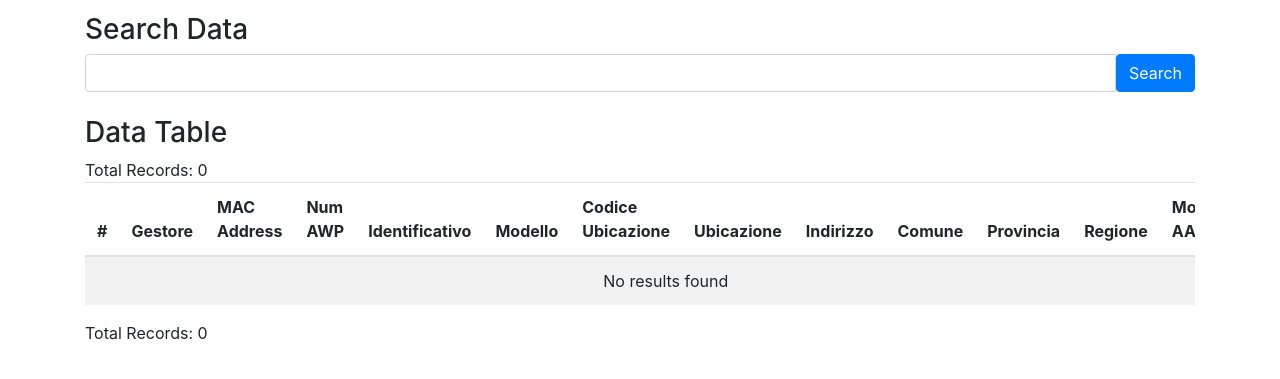
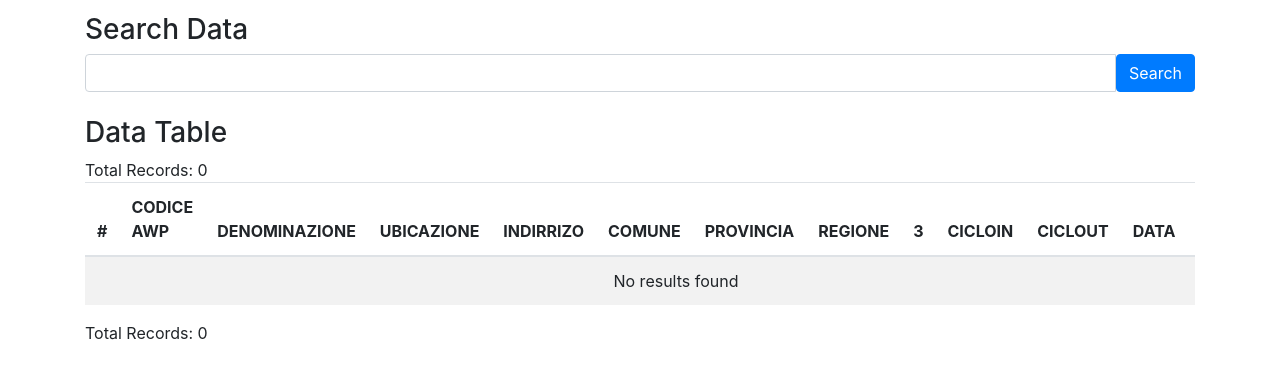
Before and after one commit to miroshar-success/csv-import-to-MySQL, a PHP site: page /index.php in a window 1280 px wide. Shown: the part 139-518 px from the top of the page. Run offline with PHP 8.4, Linux system fonts and the light colour scheme; the visitor is signed in with stand-in values (Sample User, id 1); data that the repository does not hold is empty; some libraries are stand-ins or nearby versions.

Commit message:
datatable-change

```diff
--- a/index.php
+++ b/index.php
@@ -96,6 +96,22 @@ if(isset($_POST['submit'])){
                     ]
                 ]
             ],
+            // [
+            //     "db" => [
+            //         "table" => 'lotto',
+            //         "columns" => [
+            //             "codice_awp"
+            //         ],
+            //     ],
+            //     "sheet" => [
+            //         "index" => 3,
+            //         "start_row" => 216,
+            //         "start_col" => "A",
+            //         "columns" => [
+            //             0
+            //         ]
+            //     ]
+            // ],
             [
                 "db" => [
                     "table" => 'provincia',
@@ -211,7 +227,7 @@ $search = isset($_GET['search']) ? $_GET['search'] : '';
 // Check if search is performed
 if ($search !== '') {
     // Perform search query
-    $sql = "SELECT * FROM indirrizzi WHERE gestore LIKE '%$search%' OR mac_address LIKE '%$search%' OR num_awp LIKE '%$search%' OR identificativo LIKE '%$search%' OR modello LIKE '%$search%' OR codiceUbicazione LIKE '%$search%' OR ubicazione LIKE '%$search%' OR indirizzo LIKE '%$search%' OR comune LIKE '%$search%' OR provincia LIKE '%$search%' OR regione LIKE '%$search%' OR modelloAAMS LIKE '%$search%'";
+    $sql = "SELECT * FROM lotto WHERE codice_awp LIKE '%$search%' OR denominazione LIKE '%$search%' OR ubicazione LIKE '%$search%' OR indirrizo LIKE '%$search%' OR comune LIKE '%$search%' OR provincia LIKE '%$search%' OR regione LIKE '%$search%' OR 3 LIKE '%$search%' OR cicloin LIKE '%$search%' OR ciclout LIKE '%$search%' OR data LIKE '%$search%' OR sopra LIKE '%$search%' OR vincita LIKE '%$search%' OR manca LIKE '%$search%' OR ciclo LIKE '%$search%' OR % LIKE '%$search%' OR totin LIKE '%$search%' OR totout LIKE '%$search%' OR fineciclo LIKE '%$search%' OR ncicli LIKE '%$search%'";
     $result = $conn->query($sql);
     $total_records = $result->num_rows;
 
@@ -224,12 +240,12 @@ if ($search !== '') {
 
     $offset = ($current_page - 1) * $records_per_page;
 
-    $sql = "SELECT * FROM indirrizzi WHERE gestore LIKE '%$search%' OR mac_address LIKE '%$search%' OR num_awp LIKE '%$search%' OR identificativo LIKE '%$search%' OR modello LIKE '%$search%' OR codiceUbicazione LIKE '%$search%' OR ubicazione LIKE '%$search%' OR indirizzo LIKE '%$search%' OR comune LIKE '%$search%' OR provincia LIKE '%$search%' OR regione LIKE '%$search%' OR modelloAAMS LIKE '%$search%' LIMIT $offset, $records_per_page";
+    $sql = "SELECT * FROM lotto WHERE codice_awp LIKE '%$search%' OR denominazione LIKE '%$search%' OR ubicazione LIKE '%$search%' OR indirrizo LIKE '%$search%' OR comune LIKE '%$search%' OR provincia LIKE '%$search%' OR regione LIKE '%$search%' OR 3 LIKE '%$search%' OR cicloin LIKE '%$search%' OR ciclout LIKE '%$search%' OR data LIKE '%$search%' OR sopra LIKE '%$search%' OR vincita LIKE '%$search%' OR manca LIKE '%$search%' OR ciclo LIKE '%$search%' OR % LIKE '%$search%' OR totin LIKE '%$search%' OR totout LIKE '%$search%' OR fineciclo LIKE '%$search%' OR ncicli LIKE '%$search%' LIMIT $offset, $records_per_page";
     $result1 = $conn->query($sql);
 } else {
     // Load initial data without search
     $records_per_page = 10;
-    $sql = "SELECT * FROM indirrizzi";
+    $sql = "SELECT * FROM lotto";
     $result = $conn->query($sql);
     $total_records = $result->num_rows;
     $total_pages = ceil($total_records / $records_per_page);
@@ -240,7 +256,7 @@ if ($search !== '') {
 
     $offset = ($current_page - 1) * $records_per_page;
 
-    $sql = "SELECT * FROM indirrizzi LIMIT $offset, $records_per_page";
+    $sql = "SELECT * FROM lotto LIMIT $offset, $records_per_page";
     $result1 = $conn->query($sql);
 }
 ?>
@@ -352,18 +368,26 @@ if ($search !== '') {
                     <thead>
                         <tr>
                             <th>#</th>
-                            <th>Gestore</th>
-                            <th>MAC Address</th>
-                            <th>Num AWP</th>
-                            <th>Identificativo</th>
-                            <th>Modello</th>
-                            <th>Codice Ubicazione</th>
-                            <th>Ubicazione</th>
-                            <th>Indirizzo</th>
-                            <th>Comune</th>
-                            <th>Provincia</th>
-                            <th>Regione</th>
-                            <th>Modello AAMS</th>
+                            <th>CODICE AWP</th>
+                            <th>DENOMINAZIONE</th>
+                            <th>UBICAZIONE</th>
+                            <th>INDIRRIZO</th>
+                            <th>COMUNE</th>
+                            <th>PROVINCIA</th>
+                            <th>REGIONE</th>
+                            <th>3</th>
+                            <th>CICLOIN</th>
+                            <th>CICLOUT</th>
+                            <th>DATA</th>
+                            <th>SOPRA</th>
+                            <th>VINCITA</th>
+                            <th>MANCA</th>
+                            <th>CICLO</th>
+                            <th>%</th>
+                            <th>TOTIN</th>
+                            <th>TOTOUT</th>
+                            <th>FINECICLO</th>
+                            <th>NCICLI</th>
                         </tr>
                     </thead>
                     <tbody>
@@ -372,18 +396,27 @@ if ($search !== '') {
                             <?php while ($row = $result1->fetch_assoc()): ?>
                                 <tr>
                                     <td><?php echo $index++; ?></td>
-                                    <td><?php echo $row['gestore']; ?></td>
-                                    <td><?php echo $row['mac_address']; ?></td>
-                                    <td><?php echo $row['num_awp']; ?></td>
-                                    <td><?php echo $row['identificativo']; ?></td>
-                                    <td><?php echo $row['modello']; ?></td>
-                                    <td><?php echo $row['codiceUbicazione']; ?></td>
+                                    <td><?php echo $row['codice_awp']; ?></td>
+                                    <td><?php echo $row['denominazione']; ?></td>
                                     <td><?php echo $row['ubicazione']; ?></td>
-                                    <td><?php echo $row['indirizzo']; ?></td>
+                                    <td><?php echo $row['indirrizo']; ?></td>
                                     <td><?php echo $row['comune']; ?></td>
                                     <td><?php echo $row['provincia']; ?></td>
                                     <td><?php echo $row['regione']; ?></td>
-                                    <td><?php echo $row['modelloAAMS']; ?></td>
+                                    <td><?php echo $row['3']; ?></td>
+                                    <td><?php echo $row['cicloin']; ?></td>
+                                    <td><?php echo $row['ciclout']; ?></td>
+                                    <td><?php echo $row['data']; ?></td>
+                                    <td><?php echo $row['sopra']; ?></td>
+                                    <td><?php echo $row['vincita']; ?></td>
+                                    <td><?php echo $row['manca']; ?></td>
+                                    <td><?php echo $row['ciclo']; ?></td>
+                                    <td><?php echo $row['%']; ?></td>
+                                    <td><?php echo $row['totin']; ?></td>
+                                    <td><?php echo $row['totout']; ?></td>
+                                    <td><?php echo $row['fineciclo']; ?></td>
+                                    <td><?php echo $row['ncicli']; ?></td>
+
                                 </tr>
                             <?php endwhile; ?>
                         <?php else: ?>
```
